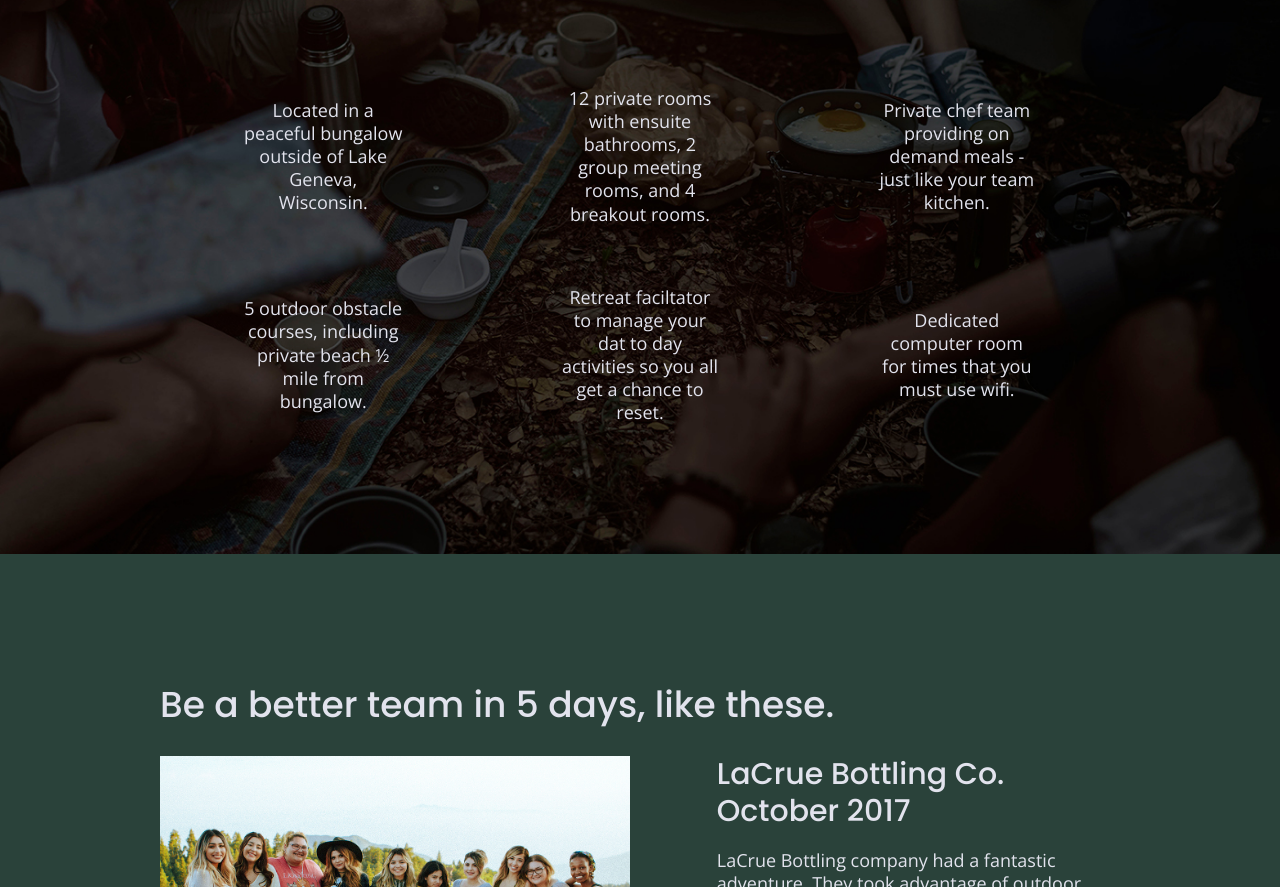
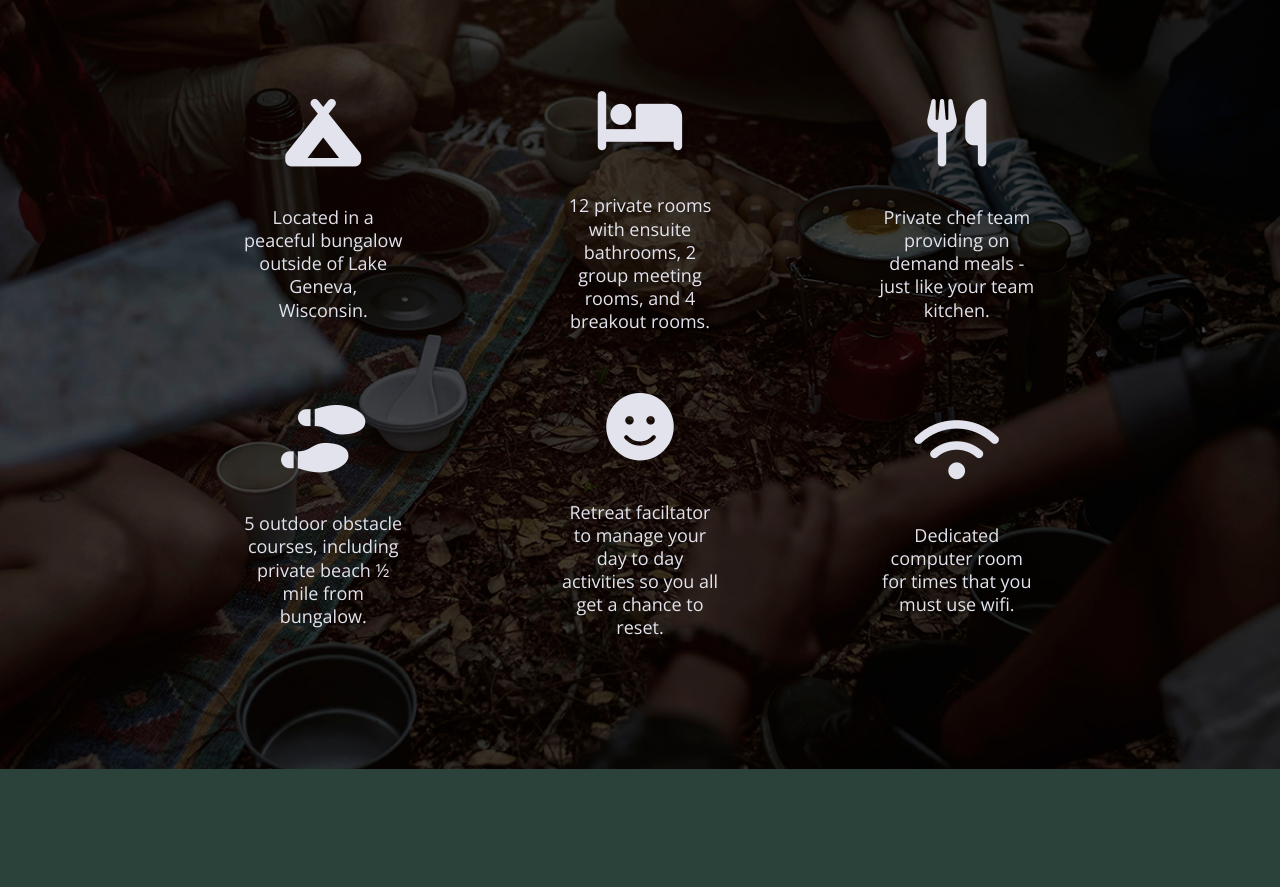
Before and after one commit to Amy-Pr/unplugged-project, a website built with Parcel: page index.html in a window 1280 px wide. Shown: the part 1038-1925 px from the top of the page. Built offline with nearby package versions, Linux system fonts and the light colour scheme; files whose address does not match are found by name.

Commit message:
Added font awesome icons and styles to homepage

```diff
--- a/css/main.css
+++ b/css/main.css
@@ -336,13 +336,17 @@ input[type=button] {
   justify-content: center;
   align-items: center;
   flex-flow: row wrap;
-
-
 }
 
 .features p {
   margin: 0;
   text-align: center;
+}
+
+
+.features i {
+	font-size: 3.75em;
+  margin-bottom: 40px;
 }
 
 
--- a/index.html
+++ b/index.html
@@ -19,7 +19,11 @@
   <link rel="stylesheet" href="css/normalize.css">
   <link rel="stylesheet" href="css/main.css">
 
+  <!-- Font Awesome -->
+  <script src="https://kit.fontawesome.com/3a6339e79c.js" crossorigin="anonymous"></script>
+
   <meta name="theme-color" content="#fafafa">
+
   <!-- Google Fonts -->
   <link href="https://fonts.googleapis.com/css?family=Open+Sans:400,700|Poppins:500,700" rel="stylesheet">
 </head>
@@ -89,36 +93,42 @@
         <div class="features-items">
           <article>
             <p class="fontawesome-icon">
+              <i class="fas fa-campground"></i>
             </p>
             <p class="features-item-description">Located in a peaceful bungalow outside of Lake Geneva, Wisconsin.</p>
           </article>
 
           <article>
             <p class="fontawesome-icon">
+              <i class="fas fa-bed"></i>
             </p>
             <p class="features-item-description">12 private rooms with ensuite bathrooms, 2 group meeting rooms, and 4 breakout rooms.</p>
           </article>
 
           <article>
             <p class="fontawesome-icon">
+              <i class="fas fa-utensils"></i>
             </p>
             <p class="features-item-description">Private chef team providing on demand meals - just like your team kitchen.</p>
           </article>
 
           <article>
             <p class="fontawesome-icon">
+              <i class="fas fa-shoe-prints"></i>
             </p>
             <p class="features-item-description">5 outdoor obstacle courses, including private beach &half; mile from bungalow.</p>
           </article>
 
           <article>
             <p class="fontawesome-icon">
+              <i class="fas fa-smile"></i>
             </p>
-            <p class="features-item-description">Retreat faciltator to manage your dat to day activities so you all get a chance to reset.</p>
+            <p class="features-item-description">Retreat faciltator to manage your day to day activities so you all get a chance to reset.</p>
           </article>
 
           <article>
             <p class="fontawesome-icon">
+              <i class="fas fa-wifi"></i>
             </p>
           <p class="features-item-description">Dedicated computer room for times that you must use wifi.</p>
           </article>
```
